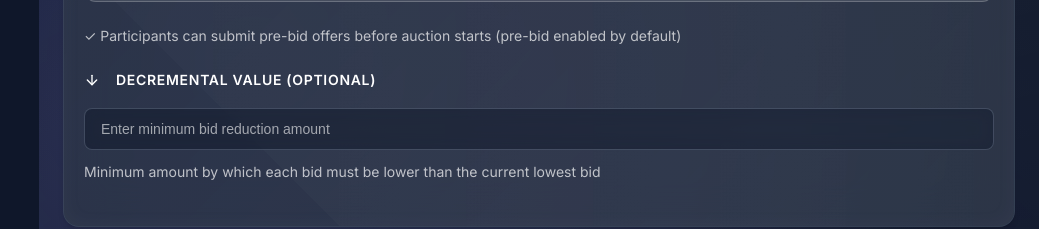
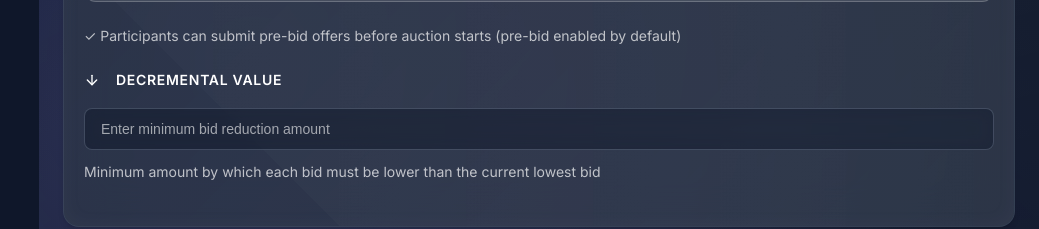
Before and after one commit to Poojamasne/Frontend_Auction, a React (Create React App) app: page /dashboard/new-auction in a window 1280 px wide. Shown: the part 1203-1432 px from the top of the page, without its empty margins (241-1280 px from the left). Built offline with nearby package versions, Linux system fonts and the light colour scheme; no server answers; sample sign-in values are in the browser's storage; the HTML template or start-up script is replaced by a standard one.

Commit message:
Update NewAuction.tsx

```diff
--- a/src/components/Dashboard/NewAuction/NewAuction.tsx
+++ b/src/components/Dashboard/NewAuction/NewAuction.tsx
@@ -645,7 +645,7 @@ const NewAuction: React.FC = () => {
               <div className="form-group">
                 <label htmlFor="decrementalValue" className="form-label">
                   <ArrowDown className="w-4 h-4 inline mr-2" />
-                  Decremental Value (Optional)
+                  Decremental Value
                 </label>
                 <input
                   type="number"
```
